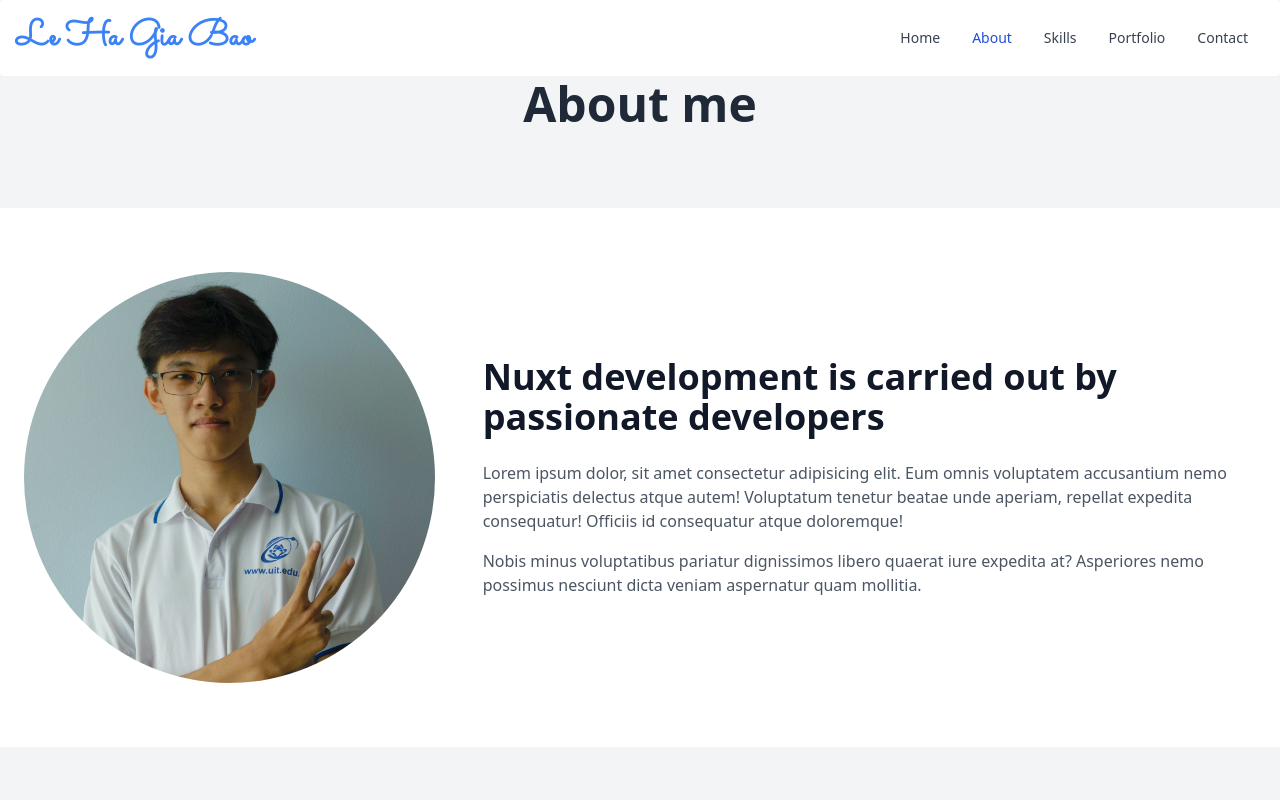
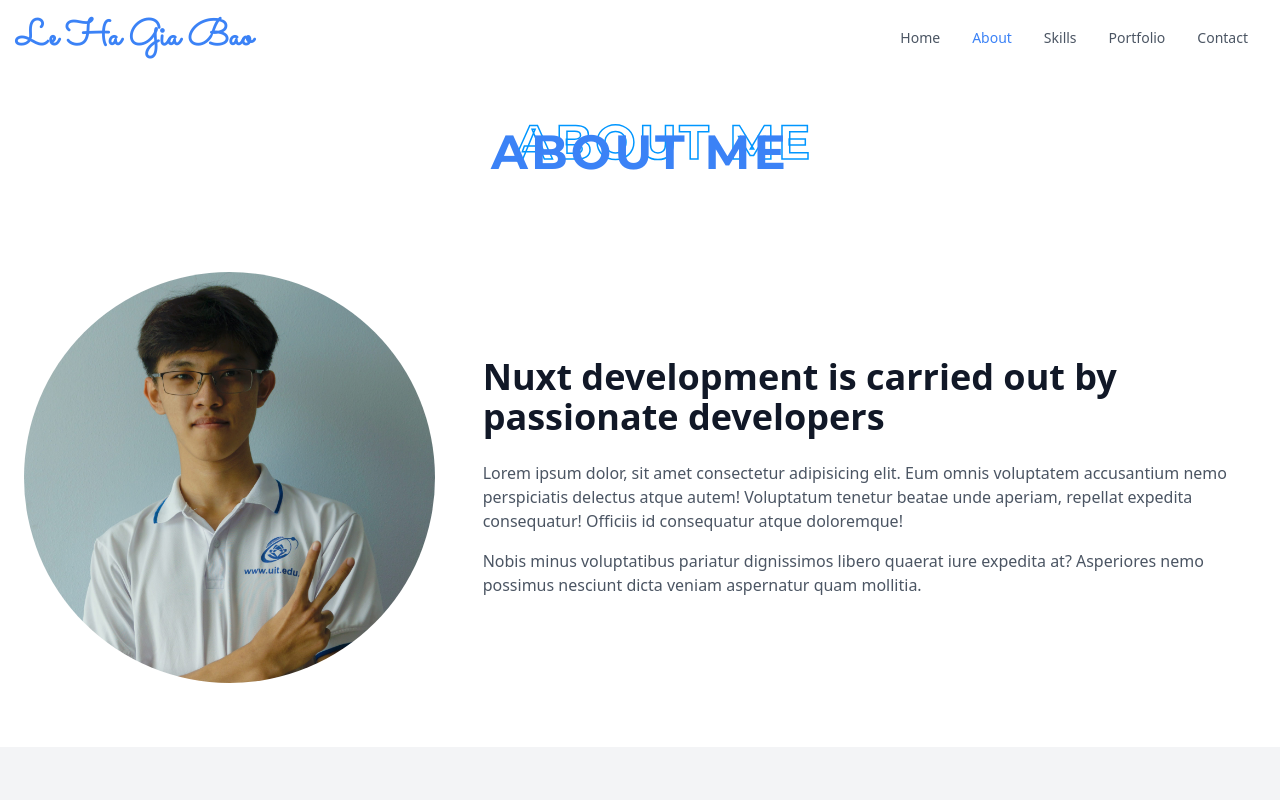
Before and after one commit to LeHaGiaBao/Portfolio, a Next.js app: page /about in a window 1280 px wide. Shown: the top 800 px of the page. Built offline with nearby package versions, Linux system fonts and the light colour scheme.

Commit message:
Update user interface

```diff
--- a/src/components/Title.tsx
+++ b/src/components/Title.tsx
@@ -1,9 +1,9 @@
 export default function Title({ title }: any) {
     return (
         <>
-            <section className="bg-gray-100 text-gray-800">
+            <section className="">
                 <div className="container flex flex-col justify-center px-4 py-8 mx-auto md:p-8">
-                    <h2 className="mt-12 mb-12 text-4xl font-bold leading-none text-center sm:text-5xl">{title}</h2>
+                    <h2 className="mt-24 text-4xl font-bold leading-none text-center sm:text-5xl section-heading font-Montserrat text-blue-500" data-outline={`${title}`}>{title}</h2>
                 </div>
             </section>
         </>
--- a/src/layouts/Navbar.tsx
+++ b/src/layouts/Navbar.tsx
@@ -35,35 +35,35 @@ export default function Navbar() {
                         <ul className="flex flex-col p-4 mt-4 border border-gray-100 rounded-lg bg-gray-50 md:flex-row md:space-x-8 md:mt-0 md:text-sm md:font-medium md:border-0 md:bg-white">
                             <li>
                                 <Link href="/">
-                                    <div className={`${router.asPath === "/" ? 'block py-2 pl-3 pr-4 text-white bg-blue-700 rounded md:bg-transparent md:text-blue-700 md:p-0' : 'block py-2 pl-3 pr-4 text-gray-700 rounded hover:bg-gray-100 md:hover:bg-transparent md:border-0 md:hover:text-blue-700 md:p-0'}`}>
+                                    <div className={`${router.asPath === "/" ? 'block py-2 pl-3 pr-4 text-white bg-blue-500 rounded md:bg-transparent md:text-blue-500 md:p-0' : 'block py-2 pl-3 pr-4 text-gray-600 rounded hover:bg-gray-100 md:hover:bg-transparent md:border-0 md:hover:text-blue-500 md:p-0'}`}>
                                         Home
                                     </div>
                                 </Link>
                             </li>
                             <li>
                                 <Link href="/about">
-                                    <div className={`${router.asPath === "/about" ? 'block py-2 pl-3 pr-4 text-white bg-blue-700 rounded md:bg-transparent md:text-blue-700 md:p-0' : 'block py-2 pl-3 pr-4 text-gray-700 rounded hover:bg-gray-100 md:hover:bg-transparent md:border-0 md:hover:text-blue-700 md:p-0'}`}>
+                                    <div className={`${router.asPath === "/about" ? 'block py-2 pl-3 pr-4 text-white bg-blue-500 rounded md:bg-transparent md:text-blue-500 md:p-0' : 'block py-2 pl-3 pr-4 text-gray-600 rounded hover:bg-gray-100 md:hover:bg-transparent md:border-0 md:hover:text-blue-500 md:p-0'}`}>
                                         About
                                     </div>
                                 </Link>
                             </li>
                             <li>
                                 <Link href="/skills">
-                                    <div className={`${router.asPath === "/skills" ? 'block py-2 pl-3 pr-4 text-white bg-blue-700 rounded md:bg-transparent md:text-blue-700 md:p-0' : 'block py-2 pl-3 pr-4 text-gray-700 rounded hover:bg-gray-100 md:hover:bg-transparent md:border-0 md:hover:text-blue-700 md:p-0'}`}>
+                                    <div className={`${router.asPath === "/skills" ? 'block py-2 pl-3 pr-4 text-white bg-blue-500 rounded md:bg-transparent md:text-blue-500 md:p-0' : 'block py-2 pl-3 pr-4 text-gray-600 rounded hover:bg-gray-100 md:hover:bg-transparent md:border-0 md:hover:text-blue-500 md:p-0'}`}>
                                         Skills
                                     </div>
                                 </Link>
                             </li>
                             <li>
                                 <Link href="/portfolio">
-                                    <div className={`${router.asPath === "/portfolio" ? 'block py-2 pl-3 pr-4 text-white bg-blue-700 rounded md:bg-transparent md:text-blue-700 md:p-0' : 'block py-2 pl-3 pr-4 text-gray-700 rounded hover:bg-gray-100 md:hover:bg-transparent md:border-0 md:hover:text-blue-700 md:p-0'}`}>
+                                    <div className={`${router.asPath === "/portfolio" ? 'block py-2 pl-3 pr-4 text-white bg-blue-500 rounded md:bg-transparent md:text-blue-500 md:p-0' : 'block py-2 pl-3 pr-4 text-gray-600 rounded hover:bg-gray-100 md:hover:bg-transparent md:border-0 md:hover:text-blue-500 md:p-0'}`}>
                                         Portfolio
                                     </div>
                                 </Link>
                             </li>
                             <li>
                                 <Link href="/contact">
-                                    <div className={`${router.asPath === "/contact" ? 'block py-2 pl-3 pr-4 text-white bg-blue-700 rounded md:bg-transparent md:text-blue-700 md:p-0' : 'block py-2 pl-3 pr-4 text-gray-700 rounded hover:bg-gray-100 md:hover:bg-transparent md:border-0 md:hover:text-blue-700 md:p-0'}`}>
+                                    <div className={`${router.asPath === "/contact" ? 'block py-2 pl-3 pr-4 text-white bg-blue-500 rounded md:bg-transparent md:text-blue-500 md:p-0' : 'block py-2 pl-3 pr-4 text-gray-600 rounded hover:bg-gray-100 md:hover:bg-transparent md:border-0 md:hover:text-blue-500 md:p-0'}`}>
                                         Contact
                                     </div>
                                 </Link>
--- a/src/styles/globals.css
+++ b/src/styles/globals.css
@@ -1,4 +1,5 @@
 @import url('https://fonts.googleapis.com/css2?family=Sacramento&display=swap');
+@import url('https://fonts.googleapis.com/css2?family=Montserrat:wght@700;900&family=Roboto+Mono:wght@300;500&family=Poppins:wght@600&display=swap');
 
 @tailwind base;
 @tailwind components;
@@ -90,8 +91,7 @@ body {
 
 body {
 	color: rgb(var(--foreground-rgb));
-	background: linear-gradient(to bottom, transparent, rgb(var(--background-end-rgb)))
-		rgb(var(--background-start-rgb));
+	background: white;
 }
 
 a {
@@ -109,6 +109,31 @@ a {
 	box-shadow: 0px 5px 10px rgba(0, 0, 0, 0.15);
 }
 
-.banner {
+/* .banner {
 	background-image: url('../assets/image/background.png');
+} */
+
+.section-heading {
+	font-size: clamp(2rem, 10vw, 8rem);
+	text-transform: uppercase;
+	font-family: 'Montserrat';
+	letter-spacing: 0.2rem;
+	text-align: center;
+	position: relative;
+	z-index: -1;
 }
+.section-heading::before {
+	content: attr(data-outline);
+	position: absolute;
+	left: 2%;
+	top: -20%;
+	width: 100%;
+	text-align: center;
+	text-transform: uppercase;
+	font-family: 'Montserrat';
+	letter-spacing: 0.2rem;
+	color: transparent;
+	/* -webkit-text-stroke: 1.5px rgba(0, 0, 0, 0.103); */
+	-webkit-text-stroke: 1.5px #0096ff;
+	z-index: -1;
+}
--- a/tailwind.config.js
+++ b/tailwind.config.js
@@ -12,6 +12,7 @@ module.exports = {
 		extend: {
 			fontFamily: {
 				sacramento: ['Sacramento', 'sans-serif'],
+				Montserrat: ['Montserrat', 'san-serif'],
 			},
 		},
 	},
```
